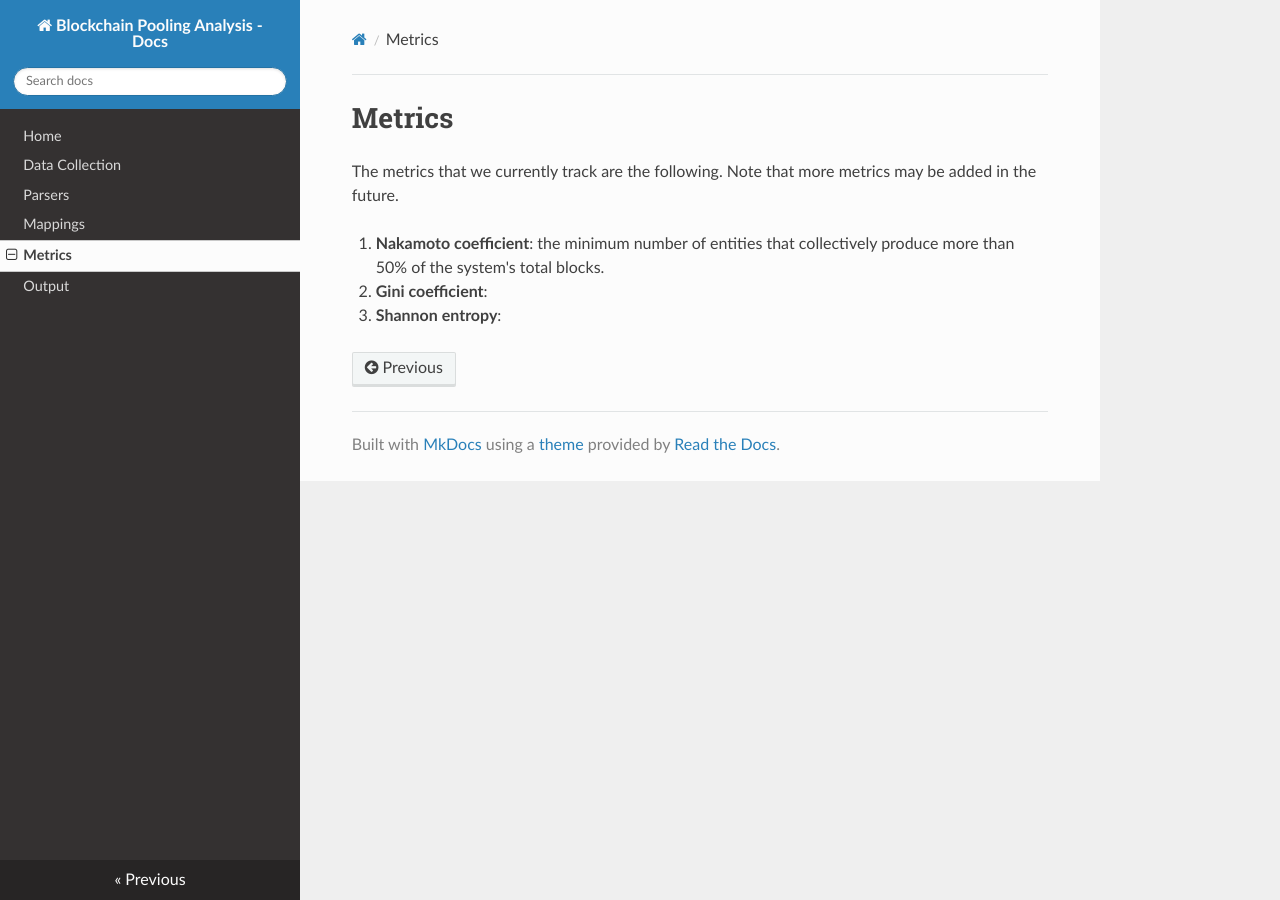
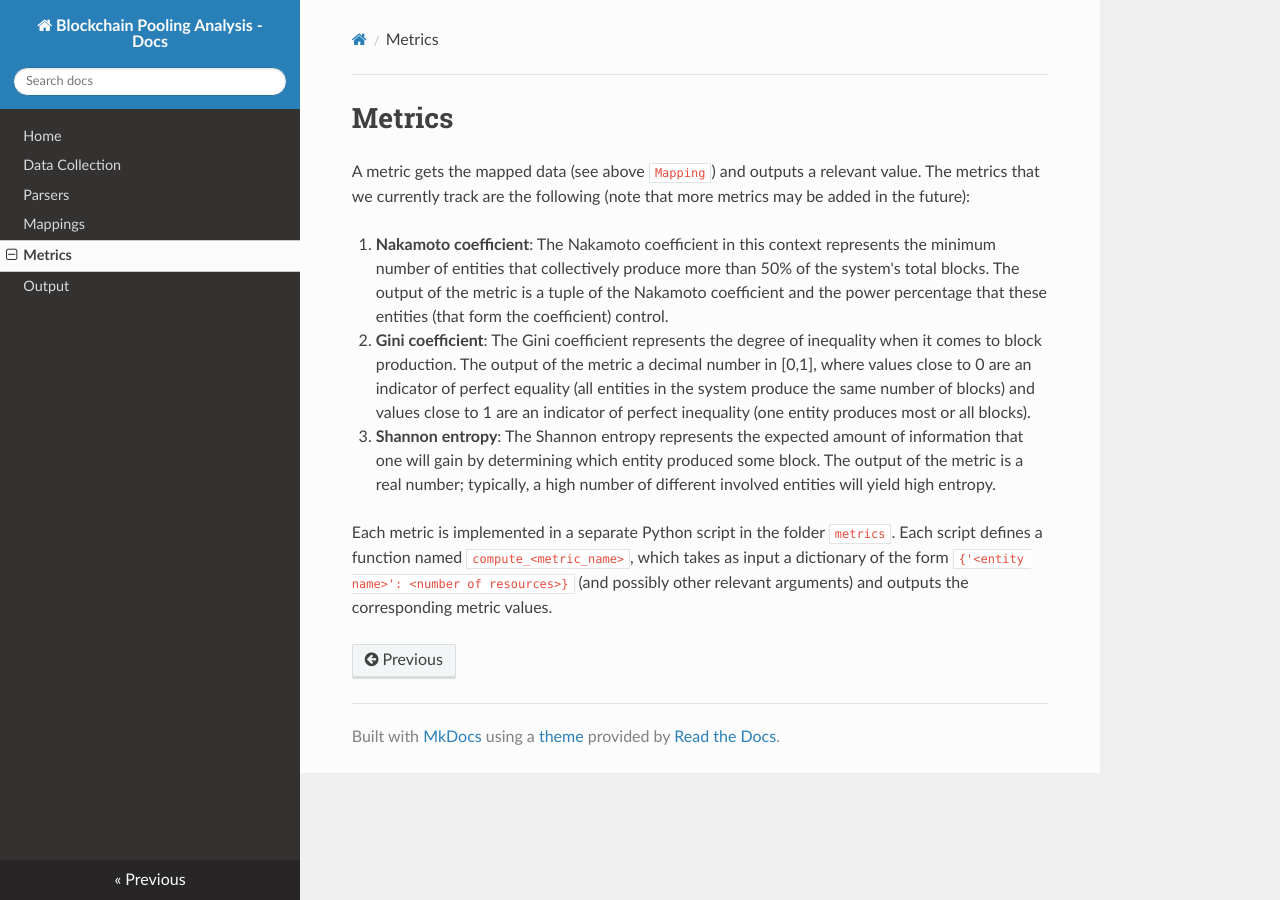
Before and after one commit to Blockchain-Technology-Lab/consensus-decentralization, an MkDocs documentation site: the page built from docs/metrics.md, in a window 1280 px wide. Built offline with MkDocs 1.6.1, drawn with Linux system fonts in a browser that asks for light colours; nearby versions of some CDN libraries.

Commit message:
Add content to docs metrics page

```diff
--- a/docs/metrics.md
+++ b/docs/metrics.md
@@ -1,8 +1,19 @@
 # Metrics
 
-The metrics that we currently track are the following. Note that more metrics may be added in the future.
+A metric gets the mapped data (see above `Mapping`) and outputs a relevant value.
+The metrics that we currently track are the following (note that more metrics may be added in the future):
 
-1. **Nakamoto coefficient**: the minimum number of entities that collectively produce more than 50% of the system's
-     total blocks.
-2. **Gini coefficient**:
-3. **Shannon entropy**:
+1. **Nakamoto coefficient**: The Nakamoto coefficient in this context represents the minimum number of entities that
+collectively produce more than 50% of the system's total blocks. The output of the metric is a tuple of the Nakamoto
+coefficient and the power percentage that these entities (that form the coefficient) control.
+2. **Gini coefficient**: The Gini coefficient represents the degree of inequality when it comes to block production. The
+output of the metric a decimal number in [0,1], where values close to 0 are an indicator of perfect equality (all entities in
+the system produce the same number of blocks) and values close to 1 are an indicator of perfect inequality (one entity
+produces most or all blocks).
+3. **Shannon entropy**: The Shannon entropy represents the expected amount of information that one will gain by
+determining which entity produced some block. The output of the metric is a real number; typically, a high number of
+different involved entities will yield high entropy.
+
+Each metric is implemented in a separate Python script in the folder `metrics`. Each script defines a function named `
+compute_<metric_name>`, which takes as input a dictionary of the form `{'<entity name>': <number of resources>}` (and
+possibly other relevant arguments) and outputs the corresponding metric values.
```
